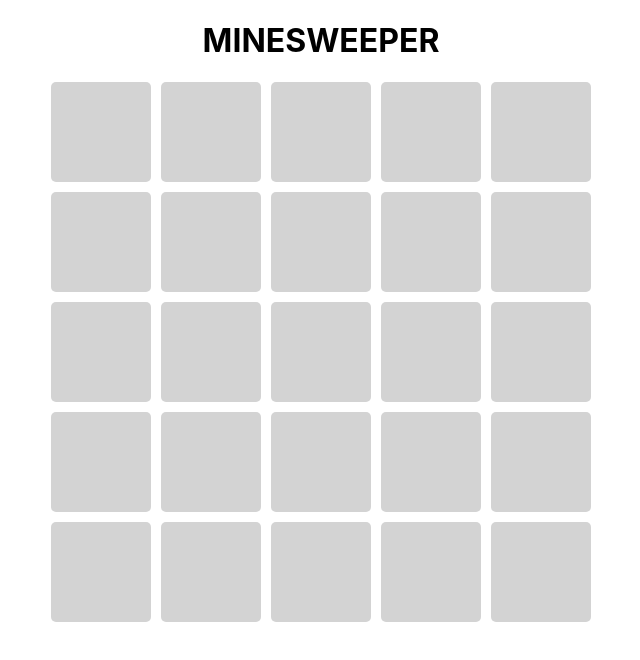
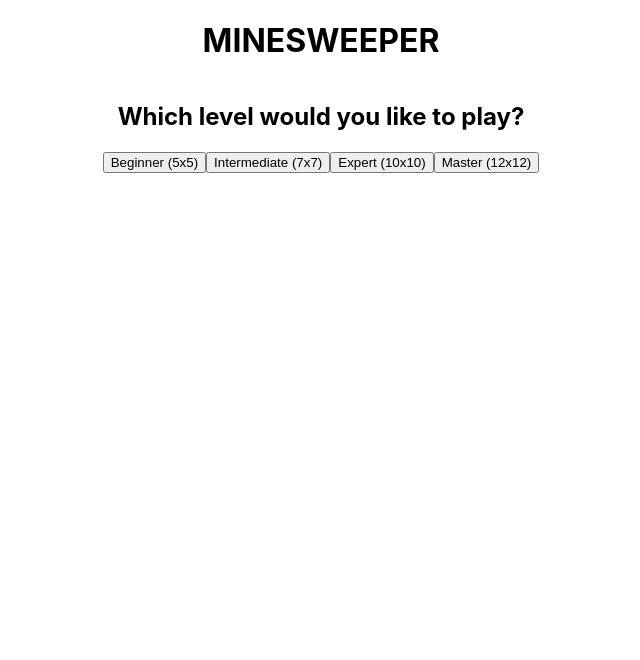
Before and after one commit to natasha-mann/minesweeper, a React (Create React App) app: page / in a window 1280 px wide. Shown: the top 660 px of the page, without its empty margins (319-959 px from the left). Built offline with nearby package versions, Linux system fonts and the light colour scheme.

Commit message:
added levels

```diff
--- a/src/App.tsx
+++ b/src/App.tsx
@@ -2,44 +2,31 @@ import React, { useState } from "react";
 import logo from "./logo.svg";
 import "./App.css";
 import { Minesweeper } from "./components/Minesweeper";
+import { GameOver } from "./components/GameOver";
+import { Start } from "./components/Start";
+import { generateMines } from "./utils/generateMines";
 
 function App() {
-  const basicMines = [
-    "-",
-    "-",
-    "-",
-    "-",
-    "-",
-    "-",
-    "-",
-    "-",
-    "-",
-    "-",
-    "X",
-    "X",
-    "-",
-    "-",
-    "-",
-    "-",
-    "-",
-    "-",
-    "-",
-    "-",
-    "-",
-    "-",
-    "-",
-    "-",
-    "X",
-  ];
-
   const [gameOver, setGameOver] = useState(false);
+  const [inPlay, setInPlay] = useState(false);
+  const [level, setLevel] = useState(0);
+  const [mines, setMines] = useState<string[]>([]);
 
   return (
     <div className="app">
       <h1>MINESWEEPER</h1>
       <div className="layout">
-        {gameOver && <h1>GAME OVER</h1>}
-        <Minesweeper gameArray={basicMines} setGameOver={setGameOver} />
+        {!inPlay && (
+          <Start
+            setInPlay={setInPlay}
+            setLevel={setLevel}
+            setMines={setMines}
+          />
+        )}
+        {!gameOver && inPlay && mines.length && (
+          <Minesweeper gameArray={mines} setGameOver={setGameOver} />
+        )}
+        {gameOver && <GameOver />}
       </div>
     </div>
   );
--- /dev/null
+++ b/src/components/GameOver.tsx
@@ -0,0 +1,3 @@
+export const GameOver = () => {
+  return <div></div>;
+};
--- a/src/components/Minesweeper.tsx
+++ b/src/components/Minesweeper.tsx
@@ -12,6 +12,11 @@ interface MinesweeperProps {
 export const Minesweeper = ({ gameArray, setGameOver }: MinesweeperProps) => {
   const [bomb, setBomb] = useState(false);
   const gameResult = minesweeper(gameArray);
+
+  const setWrapperClass = () => {
+    const wrapperSize = `wrapper${gameArray.length}`;
+    return `${styles.wrapper} ${styles[wrapperSize]}`;
+  };
 
   const setBombSpace = (space: Element) => {
     space.setAttribute("class", `${styles.selected} ${styles.bomb}`);
@@ -116,7 +121,7 @@ export const Minesweeper = ({ gameArray, setGameOver }: MinesweeperProps) => {
   };
 
   return (
-    <div className={styles.wrapper}>
+    <div className={setWrapperClass()}>
       {gameResult.map((space: string, index: number) => {
         return (
           <div
--- /dev/null
+++ b/src/components/Start.tsx
@@ -0,0 +1,36 @@
+import React from "react";
+import { generateMines } from "../utils/generateMines";
+
+interface StartProps {
+  setInPlay: React.Dispatch<React.SetStateAction<boolean>>;
+  setLevel: React.Dispatch<React.SetStateAction<number>>;
+  setMines: React.Dispatch<React.SetStateAction<string[]>>;
+}
+
+export const Start = ({ setInPlay, setLevel, setMines }: StartProps) => {
+  const handleSelectLevel = (e: React.MouseEvent) => {
+    const selectedLevel = Number(e.currentTarget.getAttribute("data-id"));
+    setLevel(selectedLevel);
+    setInPlay(true);
+    const mines = generateMines(selectedLevel);
+    setMines(mines);
+  };
+
+  return (
+    <div>
+      <h2> Which level would you like to play?</h2>
+      <button data-id="25" onClick={handleSelectLevel}>
+        Beginner (5x5){" "}
+      </button>
+      <button data-id="49" onClick={handleSelectLevel}>
+        Intermediate (7x7){" "}
+      </button>
+      <button data-id="100" onClick={handleSelectLevel}>
+        Expert (10x10)
+      </button>
+      <button data-id="144" onClick={handleSelectLevel}>
+        Master (12x12){" "}
+      </button>
+    </div>
+  );
+};
--- a/src/components/minesweeper.module.css
+++ b/src/components/minesweeper.module.css
@@ -24,11 +24,11 @@
 }
 
 .bombImg {
-  width: 100px;
+  width: 60px;
 }
 
 .flagImg {
-  width: 50px;
+  width: 40px;
 }
 
 .safe {
@@ -44,7 +44,25 @@
 .wrapper {
   display: grid;
   grid-gap: 10px;
-  grid-template-columns: repeat(5, 100px);
-  grid-template-rows: repeat(5, 100px);
   grid-auto-flow: row;
 }
+
+.wrapper25 {
+  grid-template-columns: repeat(5, 80px);
+  grid-template-rows: repeat(5, 80px);
+}
+
+.wrapper49 {
+  grid-template-columns: repeat(7, 70px);
+  grid-template-rows: repeat(7, 70px);
+}
+
+.wrapper100 {
+  grid-template-columns: repeat(10, 50px);
+  grid-template-rows: repeat(10, 50px);
+}
+
+.wrapper144 {
+  grid-template-columns: repeat(12, 40px);
+  grid-template-rows: repeat(12, 40px);
+}
--- /dev/null
+++ b/src/utils/generateMines.ts
@@ -0,0 +1,16 @@
+export const generateMines = (level: number) => {
+  const mineNumber = Math.sqrt(level);
+  const arrayLength = level - mineNumber;
+
+  const noMineArray = new Array(arrayLength).fill("-");
+  const mines = new Array(mineNumber).fill("X");
+
+  const mineArray = [...noMineArray, ...mines];
+
+  for (let i = mineArray.length - 1; i > 0; i--) {
+    let j = Math.floor(Math.random() * (i + 1));
+    [mineArray[i], mineArray[j]] = [mineArray[j], mineArray[i]];
+  }
+
+  return mineArray;
+};
```
Also changed, not shown: src/components/gameover.module.css (added).
